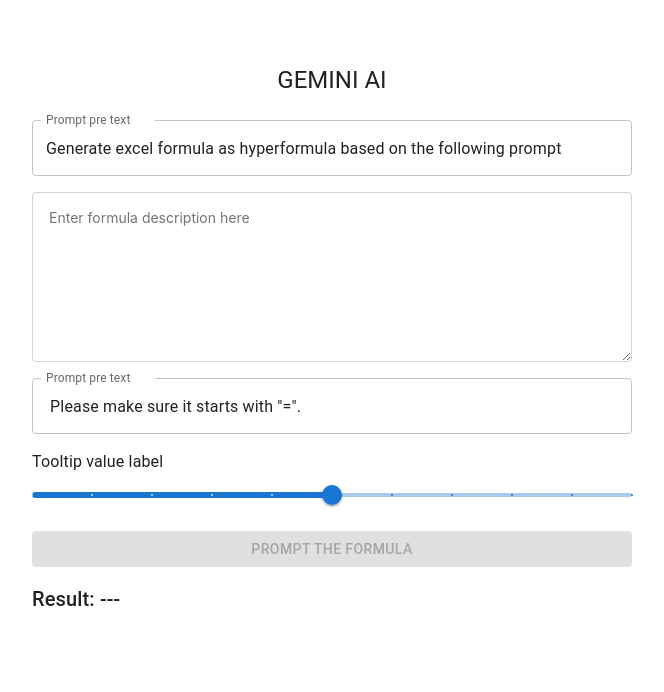
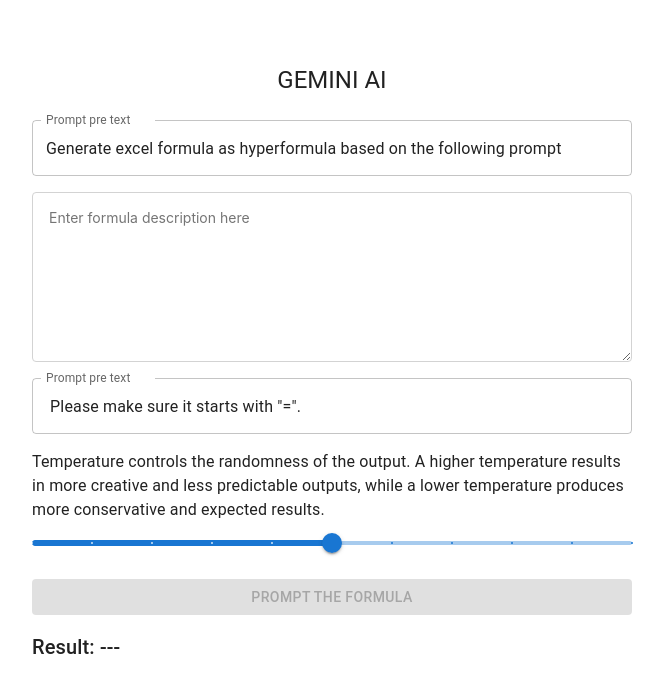
Before and after one commit to NavasardianMichael/hyperformula-generator-gemini-ai, a React (Vite) app: page / in a window 1280 px wide. Shown: the top 692 px of the page, without its empty margins (308-972 px from the left). Built offline with nearby package versions, Linux system fonts and the light colour scheme; no server answers.

Commit message:
temperature added, pre and post

```diff
--- a/src/App.tsx
+++ b/src/App.tsx
@@ -86,7 +86,7 @@
             onChange={(e) => setPostPromptText(e.target.value)}
           />
           <Box>
-            <Typography gutterBottom>Tooltip value label</Typography>
+            <Typography gutterBottom>Temperature controls the randomness of the output. A higher temperature results in more creative and less predictable outputs, while a lower temperature produces more conservative and expected results.</Typography>
             <Slider
               max={1}
               min={0}
```
